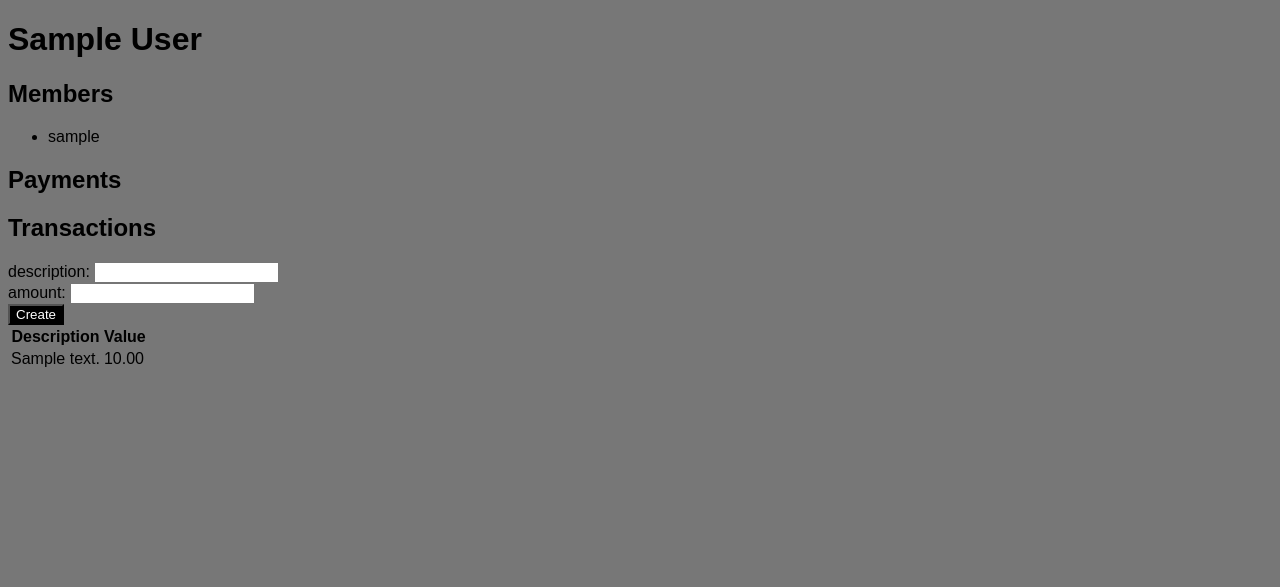
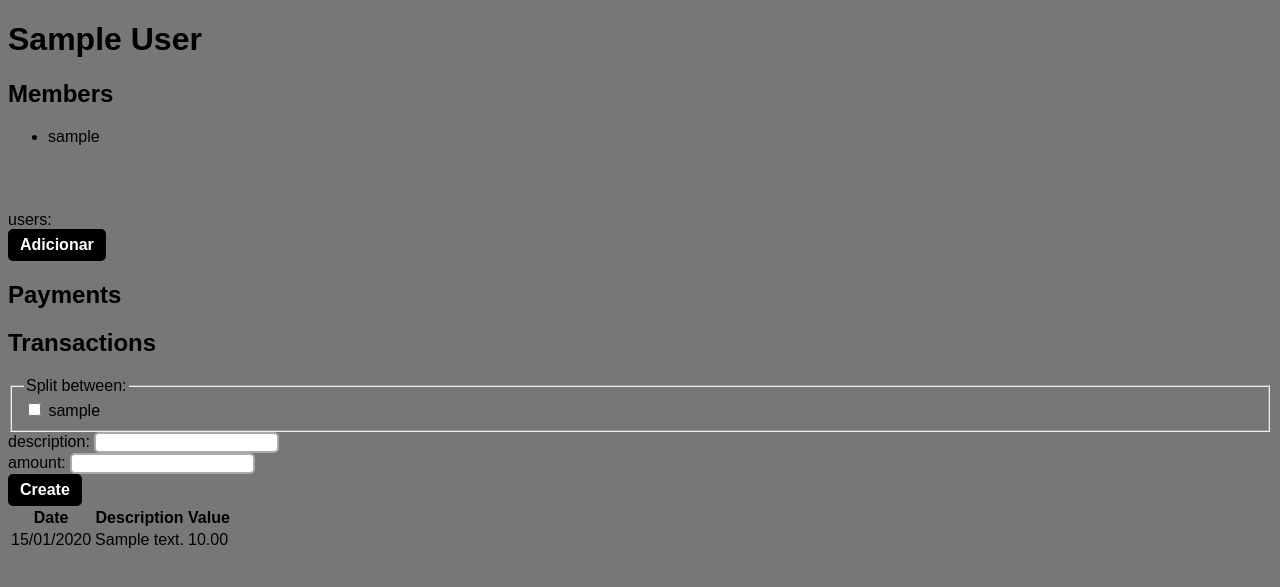
Before and after one commit to bhashimoto/raticate, a Django app: page /ratata/accounts/1/ in a window 1280 px wide. Shown: the part 26-613 px from the top of the page. Run offline with Django 5.2, Linux system fonts and the light colour scheme; a user stored in the database is signed in; tables that the repository leaves empty hold one stand-in row (values such as "Sample post").

Commit message:
added users to accounts and users to transactions
Transactions still need to generate debts, working on it next

```diff
--- a/mysite/ratata/forms.py
+++ b/mysite/ratata/forms.py
@@ -1,4 +1,5 @@
 from django import forms
+from django.contrib.auth.models import User
 
 
 class AccountForm(forms.Form):
@@ -14,5 +15,18 @@
     password = forms.CharField(label="password", widget=forms.PasswordInput())
 
 class TransactionForm(forms.Form):
+    members = forms.ModelMultipleChoiceField(label="Split between", queryset=None, widget=forms.CheckboxSelectMultiple())
     description = forms.CharField(label="description", max_length=200)
     amount = forms.DecimalField(label="amount")
+    def __init__(self, *args, **kwargs):
+        account = kwargs.pop('account')
+        super().__init__(*args, **kwargs)
+        self.fields['members'].queryset = account.users.all()
+
+class AccountMemberForm(forms.Form):
+    members = forms.ModelMultipleChoiceField(label="users", queryset=None)
+    def __init__(self, *args, **kwargs):
+        account = kwargs.pop('account')
+        super().__init__(*args,**kwargs)
+        current_members = account.users.values_list('pk', flat=True)
+        self.fields['members'].queryset = User.objects.exclude(pk__in=current_members)
--- a/mysite/ratata/models.py
+++ b/mysite/ratata/models.py
@@ -17,3 +17,10 @@
     updated_at = models.DateTimeField(auto_now=True)
     account = models.ForeignKey(Account,default=1,  on_delete=models.CASCADE)
     amount = models.DecimalField(blank=False, default=0.0, decimal_places=2, max_digits=12)
+
+class Debt(models.Model):
+    transaction = models.ForeignKey(Transaction, on_delete=models.CASCADE)
+    user = models.ForeignKey(User, on_delete=models.CASCADE)
+    created_at = models.DateTimeField(auto_now=True)
+    updated_at = models.DateTimeField(auto_now=True)
+    amount = models.DecimalField(blank=False, default=0.0, decimal_places=2, max_digits=12)
--- a/mysite/ratata/templates/ratata/account.html
+++ b/mysite/ratata/templates/ratata/account.html
@@ -5,15 +5,8 @@
 <h1>{{account.name}}</h1>
 <section>
 	<h2>Members</h2>
-	{% if not account.users.all %}
-	No members found for this account, start adding people!
-	{% else %}
-	<ul>
-		{% for member in account.users.all %}
-		<li>{{ member.username }}</li>
-		{% endfor %}
-	</ul>
-	{% endif %}
+	{% include "ratata/components/account_members_list.html"%}
+	{% include "ratata/components/account_members_create_form.html" %}
 </section>
 
 <section>
--- /dev/null
+++ b/mysite/ratata/templates/ratata/components/account_members_create_form.html
@@ -0,0 +1,5 @@
+<form hx-get="/ratata/accounts/{{ account.id }}/members_form" hx-trigger="newMember from:body">
+	{% csrf_token %}
+	{{ account_members_create_form }}
+	<button class="btn btn-primary" type="submit" hx-post="/ratata/accounts/{{ account.id }}/members" hx-swap="none">Adicionar</button>
+</form>
--- /dev/null
+++ b/mysite/ratata/templates/ratata/components/account_members_list.html
@@ -0,0 +1,11 @@
+<div hx-get="/ratata/accounts/{{account.id}}/members" hx-trigger="newMember from:body">
+	{% if not account.users.all %}
+	No members found for this account, start adding people!
+	{% else %}
+	<ul>
+		{% for member in account.users.all %}
+		<li>{{ member.username }}</li>
+		{% endfor %}
+	</ul>
+	{% endif %}
+</div>
--- a/mysite/ratata/templates/ratata/components/transaction_create_form.html
+++ b/mysite/ratata/templates/ratata/components/transaction_create_form.html
@@ -1,5 +1,5 @@
 <form>
-	{% csrf_token%}
+	{% csrf_token %}
 	{{ transaction_create_form }}
-	<button class="btn-primary" type="submit" hx-post="/ratata/accounts/{{account.id}}/transactions" hx-swap="none">Create</button>
+	<button class="btn btn-primary" type="submit" hx-post="/ratata/accounts/{{ account.id }}/transactions" hx-swap="none">Create</button>
 </form>
--- a/mysite/ratata/templates/ratata/components/transactions_list.html
+++ b/mysite/ratata/templates/ratata/components/transactions_list.html
@@ -1,10 +1,12 @@
 <table hx-get="/ratata/accounts/{{ account.id }}/transactions" hx-trigger="newTransaction from:body">
 	<tr>
+		<th>Date</th>
 		<th>Description</th>
 		<th>Value</th>
 	</tr>
 	{% for transaction in transactions%}
 	<tr>
+		<td>{{ transaction.created_at|date:"d/m/Y" }}</td>
 		<td>{{ transaction.description }}</td>
 		<td>{{ transaction.amount}}</td>
 	</tr>
--- a/mysite/ratata/urls.py
+++ b/mysite/ratata/urls.py
@@ -10,4 +10,6 @@
     path("accounts/", views.accounts, name="accounts"),
     path("accounts/<int:account_id>/", views.account, name="account"),
     path("accounts/<int:account_id>/transactions", views.transactions, name="transactions"),
+    path("accounts/<int:account_id>/members", views.members, name="members"),
+    path("accounts/<int:account_id>/members_form", views.members_form, name="members_form"),
 ]
--- a/mysite/ratata/views.py
+++ b/mysite/ratata/views.py
@@ -1,12 +1,13 @@
+import logging
 from django.contrib.auth.models import User
 from django.http import HttpResponse
 from django.shortcuts import get_object_or_404, render, redirect
 from django.contrib.auth import authenticate, login, logout
 from django.contrib.auth.decorators import login_required
 
-from .forms import AccountForm, LoginForm, SignupForm, TransactionForm
+from .forms import AccountForm, AccountMemberForm, LoginForm, SignupForm, TransactionForm
 from .models import Account, Transaction
-
+logger = logging.getLogger(__name__)
 # Create your views here.
 def index(request):
     return render(request, "ratata/index.html")
@@ -61,8 +62,14 @@
 def account(request, account_id):
     account = get_object_or_404(Account, pk=account_id)
     transactions = Transaction.objects.filter(account=account)
-    transaction_form = TransactionForm
-    return render(request, "ratata/account.html", {"account": account, "transactions":transactions , "transaction_create_form": transaction_form})
+    transaction_form = TransactionForm(account=account)
+    members_form = AccountMemberForm(account=account)
+    return render(request, "ratata/account.html", {
+        "account": account,
+        "transactions":transactions ,
+        "transaction_create_form": transaction_form,
+        "account_members_create_form": members_form,
+    })
 
 
 @login_required
@@ -86,17 +93,47 @@
 def transactions(request, account_id):
     if request.method == "POST":
         try:
-            form = TransactionForm(request.POST)
+            account = Account.objects.get(pk=account_id)
+            form = TransactionForm(request.POST, account=account)
             if form.is_valid():
-                account = Account.objects.get(pk=account_id)
                 description = form.cleaned_data["description"]
                 amount = form.cleaned_data["amount"]
                 Transaction.objects.create(description=description, amount=amount, account=account)
+
                 response = HttpResponse()
                 response.headers["HX-Trigger"] = "newTransaction"
                 return response
         except:
-            return "error"
+            return HttpResponse("error")
     else:
         transactions = Transaction.objects.filter(account = Account.objects.get(pk=account_id))
         return render(request, "ratata/components/transactions_list.html", {"transactions": transactions})
+
+@login_required
+def members(request, account_id):
+    if request.method == "POST":
+        try:
+            account = Account.objects.get(pk=account_id)
+            form = AccountMemberForm(request.POST, account=account)
+            if form.is_valid():
+                users = form.cleaned_data["members"]
+                account.users.add(*users)
+                account.save()
+
+                response = HttpResponse()
+                response.headers["HX-Trigger"] = "newMember"
+                return response
+        except:
+            return HttpResponse("error")
+    else:
+        try:
+            account = Account.objects.get(pk=account_id)
+            return render(request, "ratata/components/account_members_list.html", {"account":account})
+        except:
+            return HttpResponse("error")
+
+@login_required
+def members_form(request, account_id):
+    account = Account.objects.get(pk=account_id)
+    form = AccountMemberForm(account=account)
+    return render(request, "ratata/components/account_members_create_form.html", {"account": account, "account_members_create_form": form})
--- a/mysite/static/css/style.css
+++ b/mysite/static/css/style.css
@@ -11,10 +11,18 @@
 	text-align: center;
 }
 
+input {
+	border-radius: 5px;
+	box-shadow: none;
+	border: 2;
+	border-color: #AAA;
+	border-style: solid;
+}
+
 .btn {
 	border: solid;
 	border-width: 2px;
-	padding: 10px;
+	padding: 5px 10px;
 	border-radius: 5px;
 	font-size: 1rem;
 	font-weight: 600;
```
Also changed, not shown: mysite/mysite/settings.py (+14 -0 lines), mysite/ratata/migrations/0003_debt.py (added).
